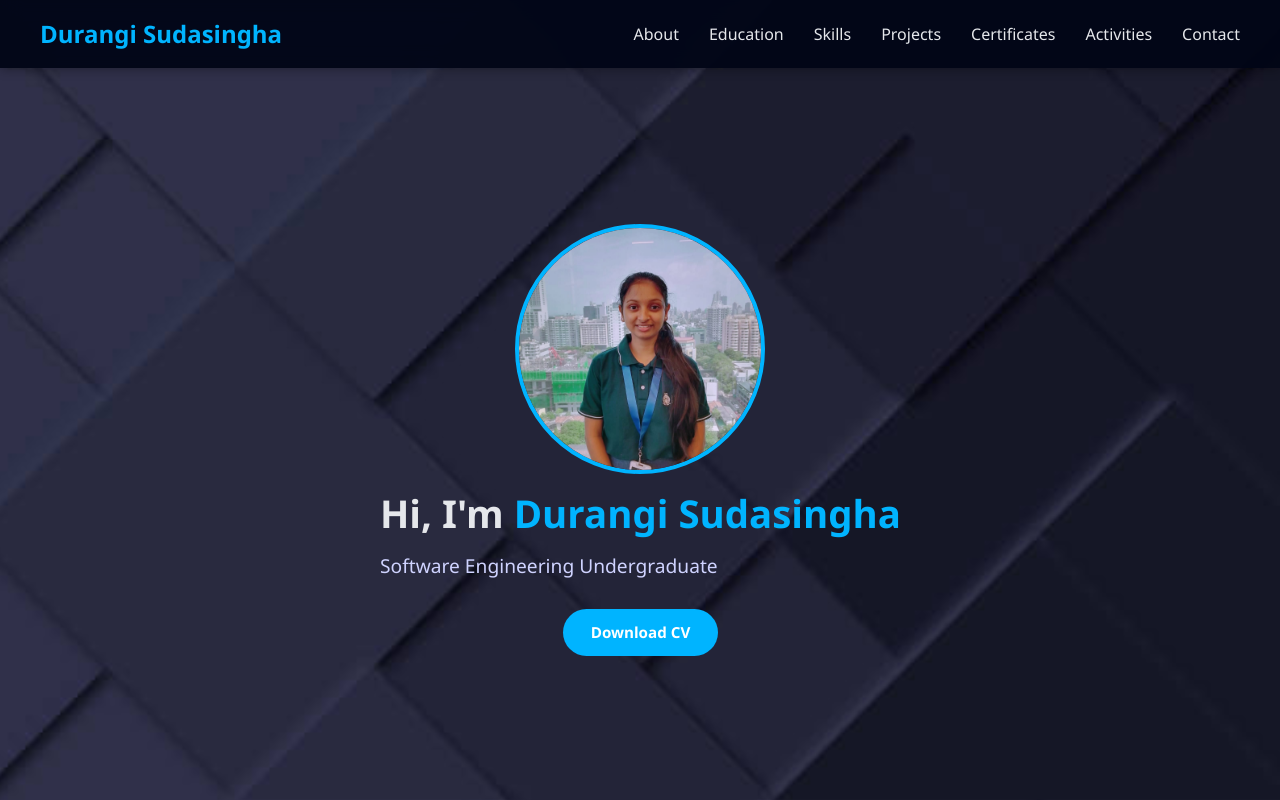
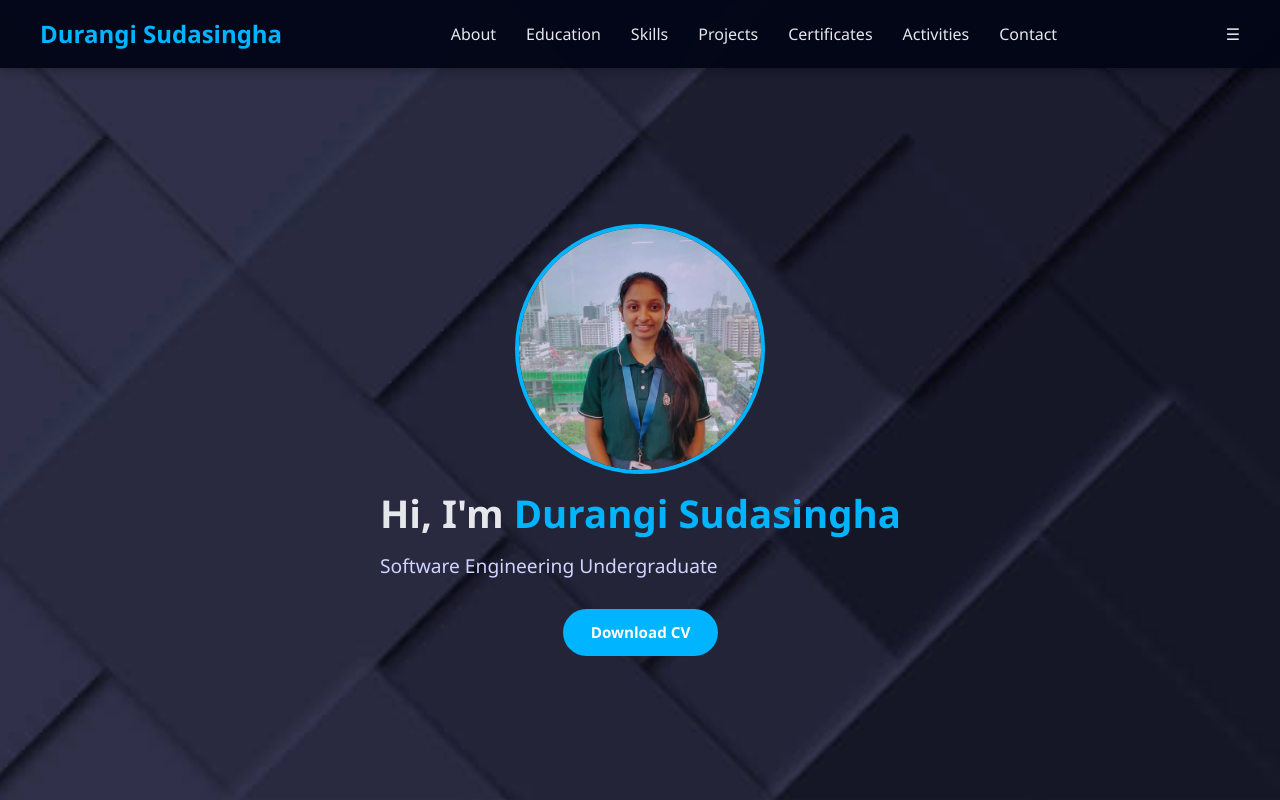
Before and after one commit to D200322/portfolio, a React (Vite) app in the folder react-portfolio/: page / in a window 1280 px wide. Shown: the top 800 px of the page. Built offline with nearby package versions, Linux system fonts and the light colour scheme.

Commit message:
Updated portfolio

```diff
--- a/react-portfolio/src/components/portfolio.css
+++ b/react-portfolio/src/components/portfolio.css
@@ -19,6 +19,7 @@ body {
   background-image: url('../assets/bg.jpg');
   background-size: cover;
   background-repeat: no-repeat;
+  background-position: center;
   background-attachment: fixed;
   color: #e5e7eb;
   font-family: "Segoe UI", sans-serif;
@@ -27,7 +28,12 @@ body {
   padding: 0;
 
 }
-
+/* Disable fixed background on mobile */
+@media (max-width: 768px) {
+  body {
+    background-attachment: scroll;
+  }
+}
 
 
 /* Navbar */
@@ -427,14 +433,14 @@ body {
   justify-content: center;
 }
 
-/* Profile Image */
+/* Profile Image
 .profile-pic {
   width: 180px;
   height: 180px;
   border-radius: 50%;
   object-fit: cover;
   border: 4px solid #00b4ff;
-}
+}*/
 
 /* Hero Text */
 .hero h1 {
@@ -980,3 +986,51 @@ footer {
 .project-card::before {
   pointer-events: none; /* ignore mouse clicks */
 }
+.menu-toggle {
+  display: none;
+  font-size: 1.8rem;
+  cursor: pointer;
+  color: #00b4ff;
+}
+
+@media (max-width: 768px) {
+  .menu-toggle {
+    display: block;
+  }
+
+  .navbar ul {
+    position: absolute;
+    top: 70px;
+    left: 0;
+    width: 100%;
+    background: rgba(2, 6, 23, 0.98);
+    flex-direction: column;
+    align-items: center;
+    gap: 20px;
+    padding: 20px 0;
+    display: none;
+  }
+
+  .navbar ul.open {
+    display: flex;
+  }
+}
+.animate-education .card {
+  opacity: 0;
+  transform: translateY(30px);
+  animation: fadeSlideUp 0.6s ease forwards;
+}
+
+.animate-education .slide-in-1 { animation-delay: 0.1s; }
+.animate-education .slide-in-2 { animation-delay: 0.2s; }
+.animate-education .slide-in-3 { animation-delay: 0.3s; }
+.animate-education .slide-in-4 { animation-delay: 0.4s; }
+.animate-education .slide-in-5 { animation-delay: 0.5s; }
+.animate-education .slide-in-6 { animation-delay: 0.6s; }
+
+@keyframes fadeSlideUp {
+  to {
+    opacity: 1;
+    transform: translateY(0);
+  }
+}
--- a/react-portfolio/src/components/portfolio.jsx
+++ b/react-portfolio/src/components/portfolio.jsx
@@ -13,6 +13,7 @@ export default function Portfolio() {
 const [selectedCertificate, setSelectedCertificate] = useState(null);
 const [visibleCertificates, setVisibleCertificates] = useState({});
 const [educationAnimated, setEducationAnimated] = useState(false);
+const [menuOpen, setMenuOpen] = useState(false);
 
   const toggleCertificates = (category) => {
     setVisibleCertificates(prev => ({
@@ -27,15 +28,23 @@ const [educationAnimated, setEducationAnimated] = useState(false);
       {/* Navbar */}
       <nav className="navbar">
         <h2 className="logo">Durangi Sudasingha</h2>
-        <ul>
-          <li><a href="#about">About</a></li>
-          <li><a href="#education" onClick={() => setEducationAnimated(true)}>Education</a></li>
-          <li><a href="#skills">Skills</a></li>
-          <li><a href="#projects">Projects</a></li>
-          <li><a href="#certificates">Certificates</a></li>
-          <li><a href="#activities">Activities</a></li>
-          <li><a href="#contact">Contact</a></li>
-        </ul>
+
+
+  <ul className={menuOpen ? "nav-links open" : "nav-links"}>
+    <li><a href="#about" onClick={() => setMenuOpen(false)}>About</a></li>
+    <li><a href="#education" onClick={() => { setEducationAnimated(true); setMenuOpen(false); }}>Education</a></li>
+    <li><a href="#skills" onClick={() => setMenuOpen(false)}>Skills</a></li>
+    <li><a href="#projects" onClick={() => setMenuOpen(false)}>Projects</a></li>
+    <li><a href="#certificates" onClick={() => setMenuOpen(false)}>Certificates</a></li>
+    <li><a href="#activities" onClick={() => setMenuOpen(false)}>Activities</a></li>
+    <li><a href="#contact" onClick={() => setMenuOpen(false)}>Contact</a></li>
+  </ul>
+  <div
+    className="hamburger"
+    onClick={() => setMenuOpen(!menuOpen)}
+  >
+    ☰
+  </div>
       </nav>
 
       {/* Hero Section */}
@@ -177,7 +186,12 @@ const [educationAnimated, setEducationAnimated] = useState(false);
 
 
       {/* Education */}
-      <section id="education" className="section">
+      <section
+  id="education"
+  className={`section ${educationAnimated ? "animate-education" : ""}`}
+>
+
+
         <h2>Education</h2>
         <div className="card slide-in-1">
           <h3>Bachelor of Software Engineering</h3>
```
